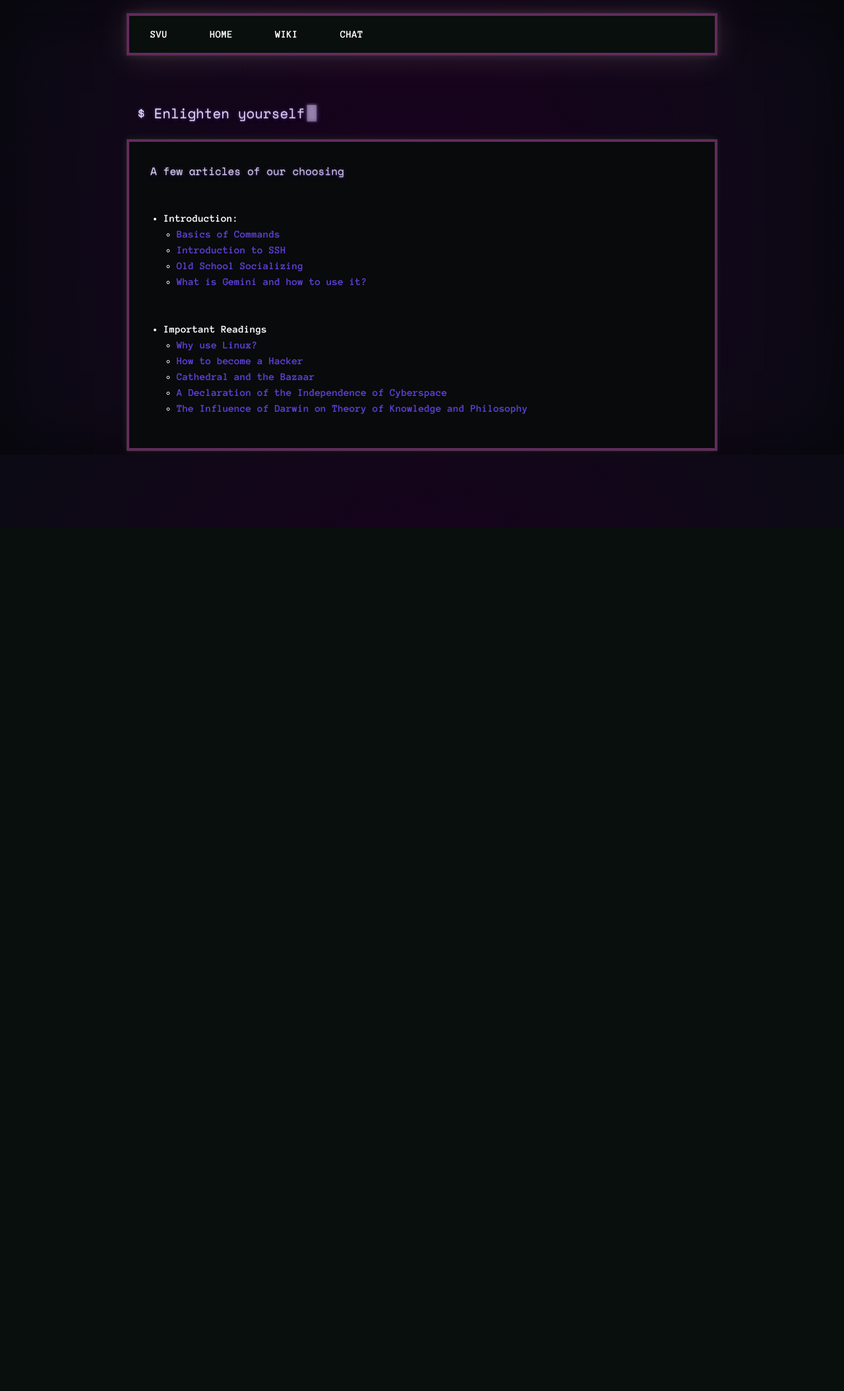
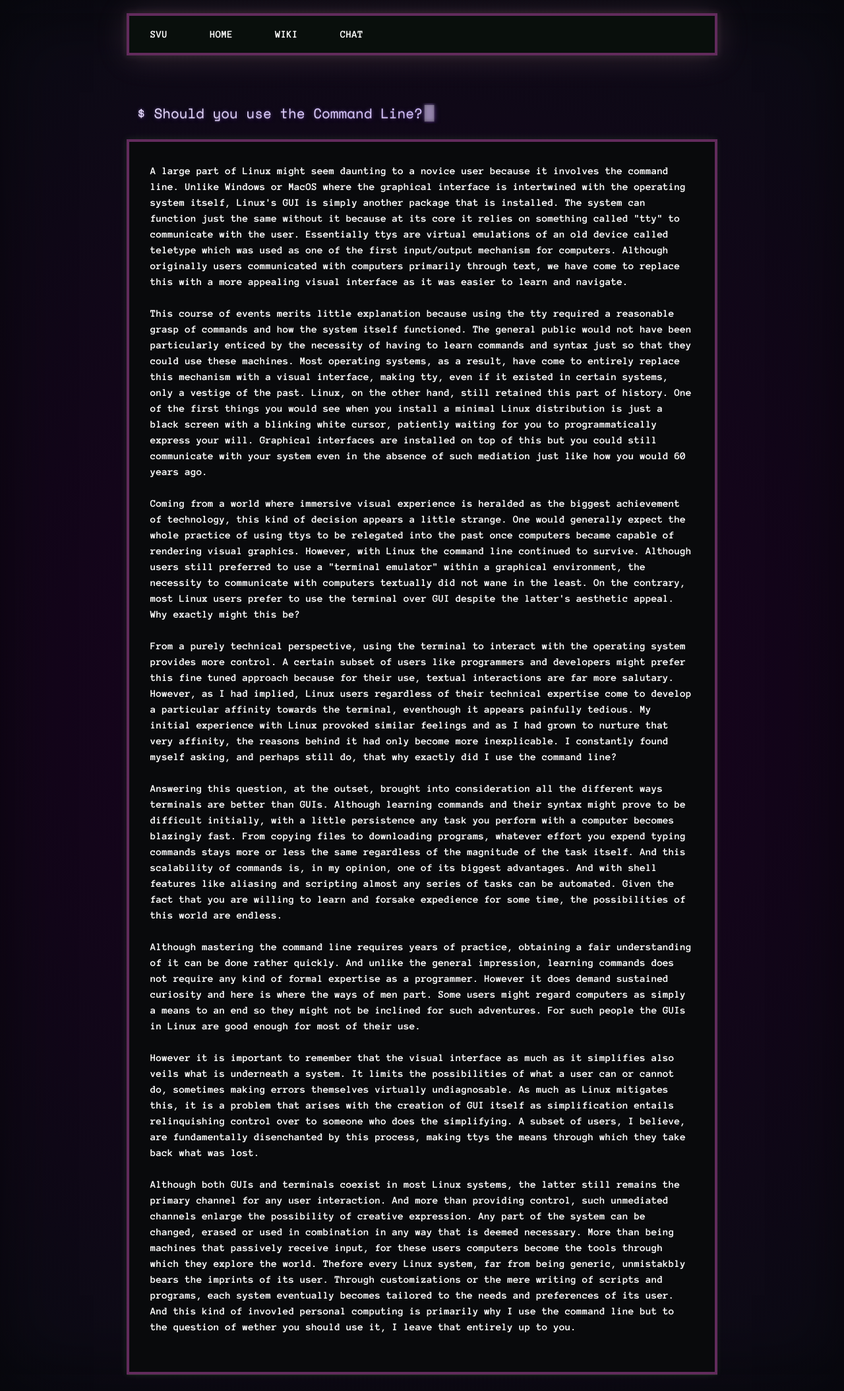
Before and after one commit to Viridescent7/svu_dashboard, a Django app: page /wiki/why_use_commands in a window 1280 px wide. Shown: the whole page at 66% size. Before the commit the page ends 800 px from the top, so only its background shows below. Run offline with Django 4.2, Linux system fonts and the light colour scheme.

Commit message:
added why_use_commands.html

```diff
--- /dev/null
+++ b/home/templates/articles/why_use_commands.html
@@ -0,0 +1,51 @@
+{% extends "base.html" %}
+{% load static %}
+
+
+{% block title %}SVU{% endblock %}
+{% block runner %}<h1 id="runner">Should you use the Command Line?</h1> {% endblock %}
+
+{% block main-content %}
+
+<p>
+A large part of Linux might seem daunting to a novice user because it involves the command line. Unlike Windows or MacOS where the graphical interface is intertwined with the operating system itself, Linux's GUI is simply another package that is installed. The system can function just the same without it because at its core it relies on something called "tty" to communicate with the user. Essentially ttys are virtual emulations of an old device called teletype which was used as one of the first input/output mechanism for computers. Although originally users communicated with computers primarily through text, we have come to replace this with a more appealing visual interface as it was easier to learn and navigate.
+<p>
+<br>
+
+<p>
+This course of events merits little explanation because using the tty required a reasonable grasp of commands and how the system itself functioned. The general public would not have been particularly enticed by the necessity of having to learn commands and syntax just so that they could use these machines. Most operating systems, as a result, have come to entirely replace this mechanism with a visual interface, making tty, even if it existed in certain systems, only a vestige of the past. Linux, on the other hand, still retained this part of history. One of the first things you would see when you install a minimal Linux distribution is just a black screen with a blinking white cursor, patiently waiting for you to programmatically express your will. Graphical interfaces are installed on top of this but you could still communicate with your system even in the absence of such mediation just like how you would 60 years ago.
+<p>
+<br>
+
+<p>
+Coming from a world where immersive visual experience is heralded as the biggest achievement of technology, this kind of decision appears a little strange. One would generally expect the whole practice of using ttys to be relegated into the past once computers became capable of rendering visual graphics. However, with Linux the command line continued to survive. Although users still preferred to use a "terminal emulator" within a graphical environment, the necessity to communicate with computers textually did not wane in the least. On the contrary, most Linux users prefer to use the terminal over GUI despite the latter's aesthetic appeal.  Why exactly might this be?
+<p>
+<br>
+
+<p>
+From a purely technical perspective, using the terminal to interact with the operating system provides more control. A certain subset of users like programmers and developers might prefer this fine tuned approach because for their use, textual interactions are far more salutary. However, as I had implied, Linux users regardless of their technical expertise come to develop a particular affinity towards the terminal, eventhough it appears painfully tedious. My initial experience with Linux provoked similar feelings and as I had grown to nurture that very affinity, the reasons behind it had only become more inexplicable. I constantly found myself asking, and perhaps still do, that why exactly did I use the command line?
+<p>
+<br>
+
+<p>
+Answering this question, at the outset, brought into consideration all the different ways terminals are better than GUIs. Although learning commands and their syntax might prove to be difficult initially, with a little persistence any task you perform with a computer becomes blazingly fast. From copying files to downloading programs, whatever effort you expend typing commands stays more or less the same regardless of the magnitude of the task itself. And this scalability of commands is, in my opinion, one of its biggest advantages. And with shell features like aliasing and scripting almost any series of tasks can be automated. Given the fact that you are willing to learn and forsake expedience for some time, the possibilities of this world are endless.
+<p>
+<br>
+
+<p>
+Although mastering the command line requires years of practice, obtaining a fair understanding of it can be done rather quickly. And unlike the general impression, learning commands does not require any kind of formal expertise as a programmer. However it does demand sustained curiosity and here is where the ways of men part. Some users might regard computers as simply a means to an end so they might not be inclined for such adventures. For such people the GUIs in Linux are good enough for most of their use.
+<p>
+<br>
+
+<p>
+However it is important to remember that the visual interface as much as it simplifies also veils what is underneath a system. It limits the possibilities of what a user can or cannot do, sometimes making errors themselves virtually undiagnosable. As much as Linux mitigates this, it is a problem that arises with the creation of GUI itself as simplification entails relinquishing control over to someone who does the simplifying. A subset of users, I believe, are fundamentally disenchanted by this process, making ttys the means through which they take back what was lost.
+<p>
+<br>
+
+<p>
+Although both GUIs and terminals coexist in most Linux systems, the latter still remains the primary channel for any user interaction. And more than providing control, such unmediated channels enlarge the possibility of creative expression. Any part of the system can be changed, erased or used in combination in any way that is deemed necessary. More than being machines that passively receive input, for these users computers become the tools through which they explore the world. Thefore every Linux system, far from being generic, unmistakbly bears the imprints of its user. Through customizations or the mere writing of scripts and programs, each system eventually becomes tailored to the needs and preferences of its user. And this kind of invovled personal computing is primarily why I use the command line but to the question of wether you should use it, I leave that entirely up to you.
+<p>
+<br>
+
+
+{% endblock %}
--- a/home/templates/wiki.html
+++ b/home/templates/wiki.html
@@ -15,6 +15,7 @@
             <li>Introduction:</li>
             <div id="links">
                 <ul class="bullet list">
+                    <li><a href="/wiki/why_use_commands">Why use the Command Line?</a></li>
                     <li><a href="">Basics of Commands</a></li>
                     <li><a href="/wiki/intro_to_ssh">Introduction to SSH</a></li>
                     <li><a href="">Old School Socializing</a></li>
--- a/home/views.py
+++ b/home/views.py
@@ -71,5 +71,7 @@ def render_wiki(request, path=None):
         return render(request, 'articles/gemini.html')
     if path == 'intro_to_ssh':
         return render(request, 'articles/intro_to_ssh.html')
+    if path == 'why_use_commands':
+        return render(request, 'articles/why_use_commands.html')
     else:
         return render(request, 'wiki.html')
```
